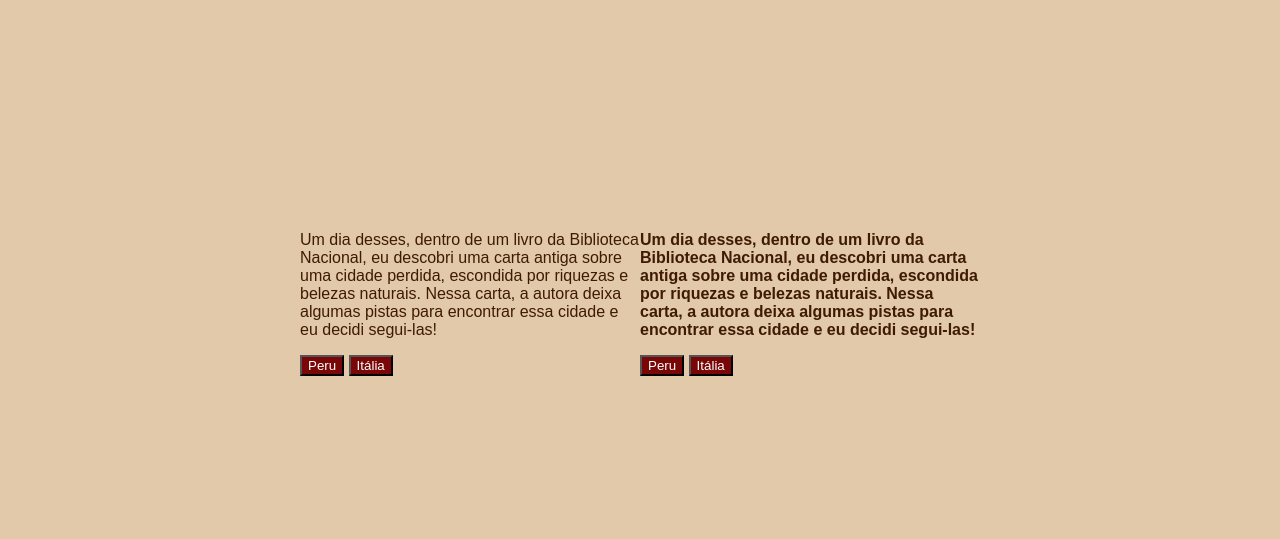
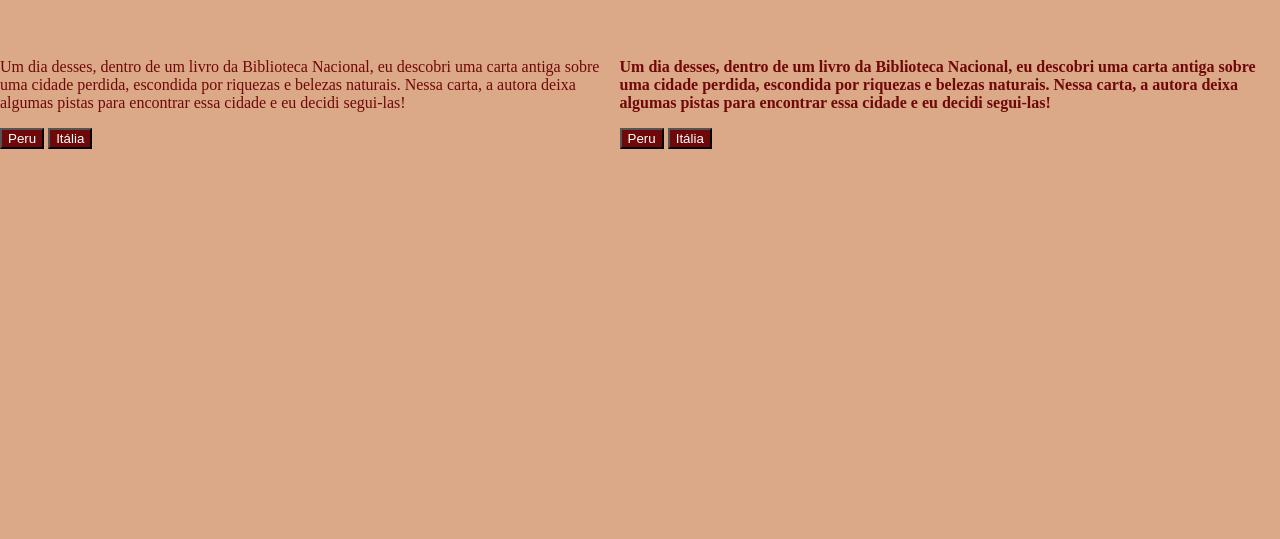
Before and after one commit to bianca7Gomes/historia, a plain HTML site: page index.html in a window 1280 px wide. Shown: the part 264-803 px from the top of the page. Drawn offline with Linux system fonts and the light colour scheme; a web font is replaced by a local one.

Commit message:
2.0 styles.css

```diff
--- a/styles.css
+++ b/styles.css
@@ -1,7 +1,7 @@
 body {
-    background-color: #1D4221;
-    color: white;
-    font-family: "Bai Jamjuree", sans-serif;
+    background-color: #dba987;
+    color: rgb(111, 9, 9);
+    font-family: "Oswald", sans-seriif;
     display: flex;
     justify-content: center;
     align-items: center;
@@ -10,57 +10,22 @@ body {
 }
 
 button {
-    background-color:#64A712;
+    background-color: rgb(111, 9, 9);
     color: white;
-    font-family: "Bai Jamjuree", sans-serif;
+    font-family: "Oswald", sans-serif;
 }
 
-.passo {
-    display: none;
-
+.passo{
+    display:none;
 }
 
-.passo.ativo {
-    display:block;
+.passo.ativo{
+    display: block;
 }
 
 img {
     margin-left: 170px;
     margin-right: 170px;
     max-width: 50%;
-    height: 500px;
+    height: 50px;
 }
-
-body {
-    background-color: #e2c9aa;
-    color: rgb(63, 27, 3);
-    font-family: "Kanit", sans-serif;
-    display: flex;
-    justify-content: right;
-    align-items: right;
-    height: 500px;
-    margin: 300px;
-}
-
-button {
-    background-color:#790707;
-    color: white;
-    font-family: "Kanit", sans-serif;
-    align-items: center;
-}
-
-.passo {
-    display: none;
-
-}
-
-.passo.ativo {
-    display:block;
-}
-
-img {
-    margin-left: 170px;
-    margin-right: 170px;
-    max-width: 50%;
-    height: 500px;
-}
```
